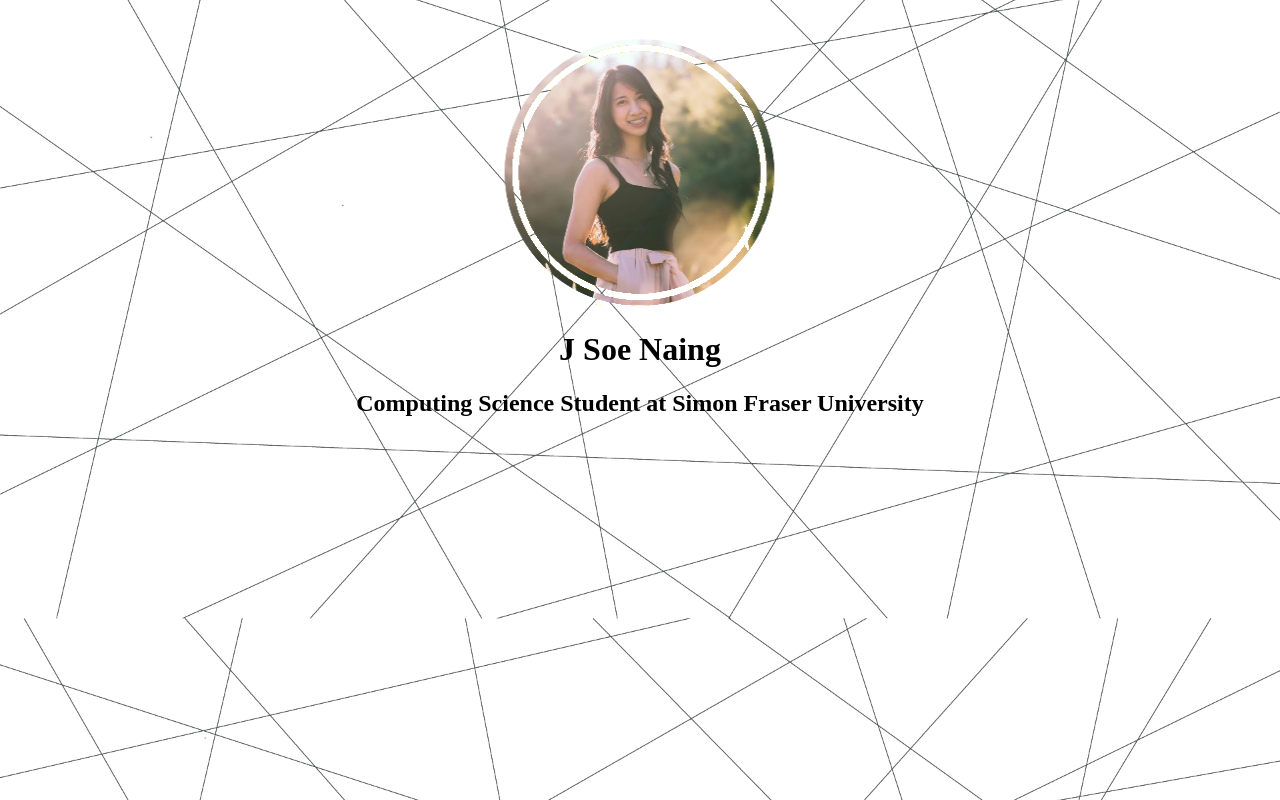
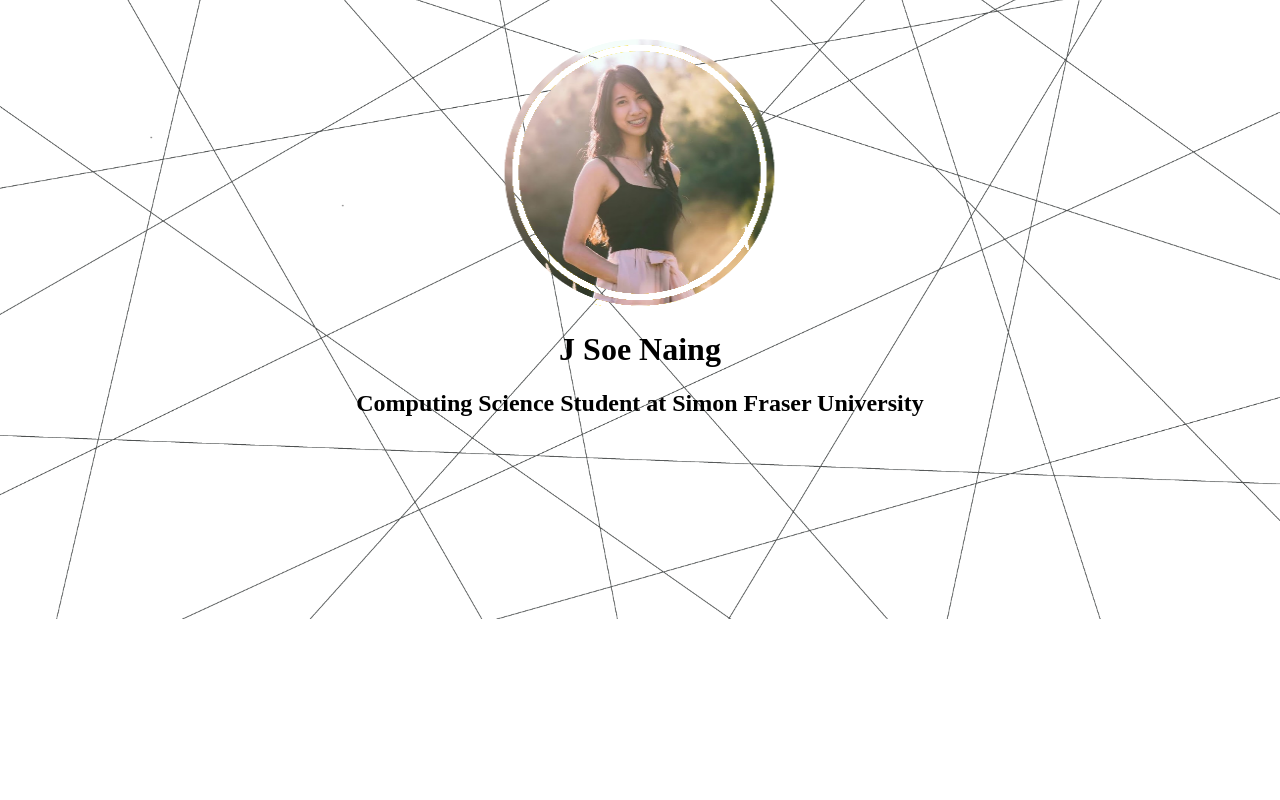
Before and after one commit to jsoeenaing/jsoeenaing.github.io, a React (Create React App) app: page / in a window 1280 px wide. Built offline with nearby package versions, Linux system fonts and the light colour scheme.

Commit message:
profile pic updated

```diff
--- a/src/App.css
+++ b/src/App.css
@@ -6,7 +6,7 @@ body {
   background-image: url('./img/linesbackground.png');
   height: 100%;
   background-position: center;
-  background-repeat: repeat;
+  background-repeat: no-repeat;
   background-size: cover;
 }
 
```
